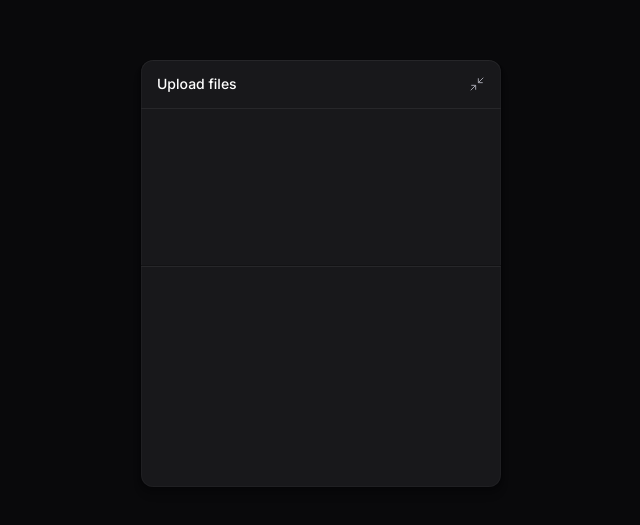
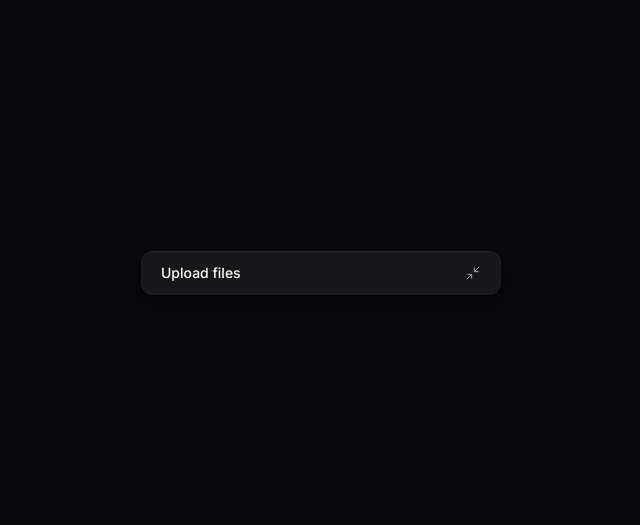
Before and after one commit to leandrobouwier/ftr-upload-widget-web, a React (Vite) app: page / in a window 1280 px wide. Shown: the part 127-652 px from the top of the page, without its empty margins (319-959 px from the left). Built offline with nearby package versions, Linux system fonts and the light colour scheme.

Commit message:
collapsible do app

```diff
--- a/package.json
+++ b/package.json
@@ -10,6 +10,7 @@
     "preview": "vite preview"
   },
   "dependencies": {
+    "@radix-ui/react-collapsible": "^1.1.12",
     "@tailwindcss/vite": "^4.1.14",
     "lucide-react": "^0.545.0",
     "react": "^19.1.1",
--- a/src/components/upload-widget-header.tsx
+++ b/src/components/upload-widget-header.tsx
@@ -1,13 +1,17 @@
-import { Minimize2 } from "lucide-react"
-import { Button } from "./ui/button"
+import { Minimize2 } from "lucide-react";
+import { Button } from "./ui/button";
+import * as Collapsible from "@radix-ui/react-collapsible";
 
-export function UploadWidgetHeader(){
-    return(
+export function UploadWidgetHeader() {
+  return (
     <div className="w-full p-4 py-2 bg-white/opacity border-zinc-800 border-b flex items-center justify-between">
       <span className="text-sm font-medium">Upload files </span>
+
+      <Collapsible.Trigger>
         <Button size="icon" className="-mr-2">
           <Minimize2 strokeWidth={1.5} className="size-4" />
         </Button>
+      </Collapsible.Trigger>
     </div>
-    )
+  );
 }
--- /dev/null
+++ b/src/components/upload-widget-minimized-button.tsx
@@ -0,0 +1,11 @@
+import * as Collapsible from "@radix-ui/react-collapsible";
+import { Minimize2 } from "lucide-react";
+export function UploadWidgetMinimizedButton() {
+  return (
+    <Collapsible.Trigger className="w-full bg-white/opacity py-3 px-5 flex items-center justify-between">
+      <span className="text-sm font-medium">Upload files </span>
+
+      <Minimize2 strokeWidth={1.5} className="size-4 text-zinc-400 group-hover:text-zinc-100"/>
+    </Collapsible.Trigger>
+  );
+}
--- a/src/components/upload-widget.tsx
+++ b/src/components/upload-widget.tsx
@@ -1,10 +1,17 @@
+import * as Collapsible from "@radix-ui/react-collapsible";
 import { UploadWidgetDropzone } from "./upload-widget-dropzone";
 import { UploadWidgetHeader } from "./upload-widget-header";
 import { UploadWidgetUploadList } from "./upload-widget-upload-list";
+import { UploadWidgetMinimizedButton } from "./upload-widget-minimized-button";
+import { useState } from "react";
 
-export function UploadWidget(){
+export function UploadWidget() {
+    const [ isWidgetOpen, setIsWidgetOpen] = useState(false)
     return (
-        <div className="bg-zinc-900 w-full overflow-hidden max-w-[360px] rounded-xl shadow-shape">
+    <Collapsible.Root onOpenChange={setIsWidgetOpen}>
+      <div className="bg-zinc-900 overflow-hidden w-[360px] rounded-xl shadow-shape">
+        {!isWidgetOpen &&  <UploadWidgetMinimizedButton />}
+        <Collapsible.Content>
           <UploadWidgetHeader />
 
           <div className="flex flex-col gap-4 py-3">
@@ -14,6 +21,8 @@
 
             <UploadWidgetUploadList />
           </div>
+        </Collapsible.Content>
       </div>
-    )
+    </Collapsible.Root>
+  );
 }
```
Also changed, not shown: 1 other file (tests, documents, lock files or other folders). Lines whose indentation alone changed are shown as unchanged.
